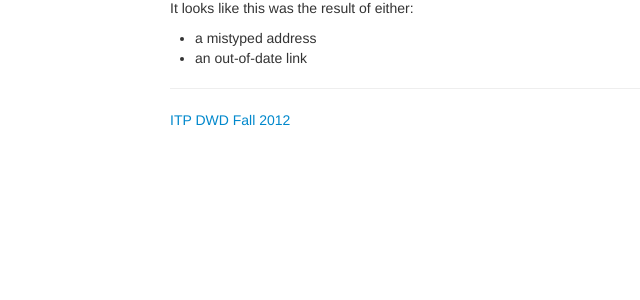
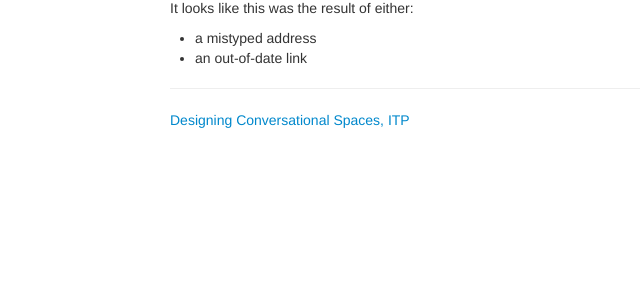
Before and after one commit to johnschimmel/Tail-Line-News, a Flask app: template templates/404.html in a window 1280 px wide. Shown: the part 174-474 px from the top of the page, without its empty margins (0-640 px from the left). Run offline with Flask 2, Linux system fonts and the light colour scheme; the template is opened without the code that fills it, so the values that code supplies are empty; parts of the project's set-up code (start-up, migrations or seed data) failed here and were passed over; some libraries are stand-ins or nearby versions; some web fonts are replaced.

Commit message:
CSS fixes

```diff
--- a/templates/layout/main.html
+++ b/templates/layout/main.html
@@ -36,7 +36,7 @@
 
             <hr/>
             <footer>
-                <p><a href="http://itppyweb.herokuapp.com">ITP DWD Fall 2012</a>
+                <p><a href="http://itp.nyu.edu">Designing Conversational Spaces, ITP</a>
                </p>
             </footer>
 
--- a/templates/main.html
+++ b/templates/main.html
@@ -18,7 +18,7 @@
 		<script>document.getElementById('response').focus()</script>
 		</form>
 		{% for thisResponse in thisPrompt.responses %}
-		<div class="span4">
+		<div class="span3">
 			<form method="POST" action="/thumb">
 				<div class="btn-group" style="float:left;">
 				<button type="submit" name="do" value="like" class="btn btn-mini"><i class="icon-thumbs-up"></i></button><button type="submit" name="do" value="dislike" class="btn btn-mini" style="margin-right: 8px;"><i class="icon-thumbs-down"></i></button>
```
